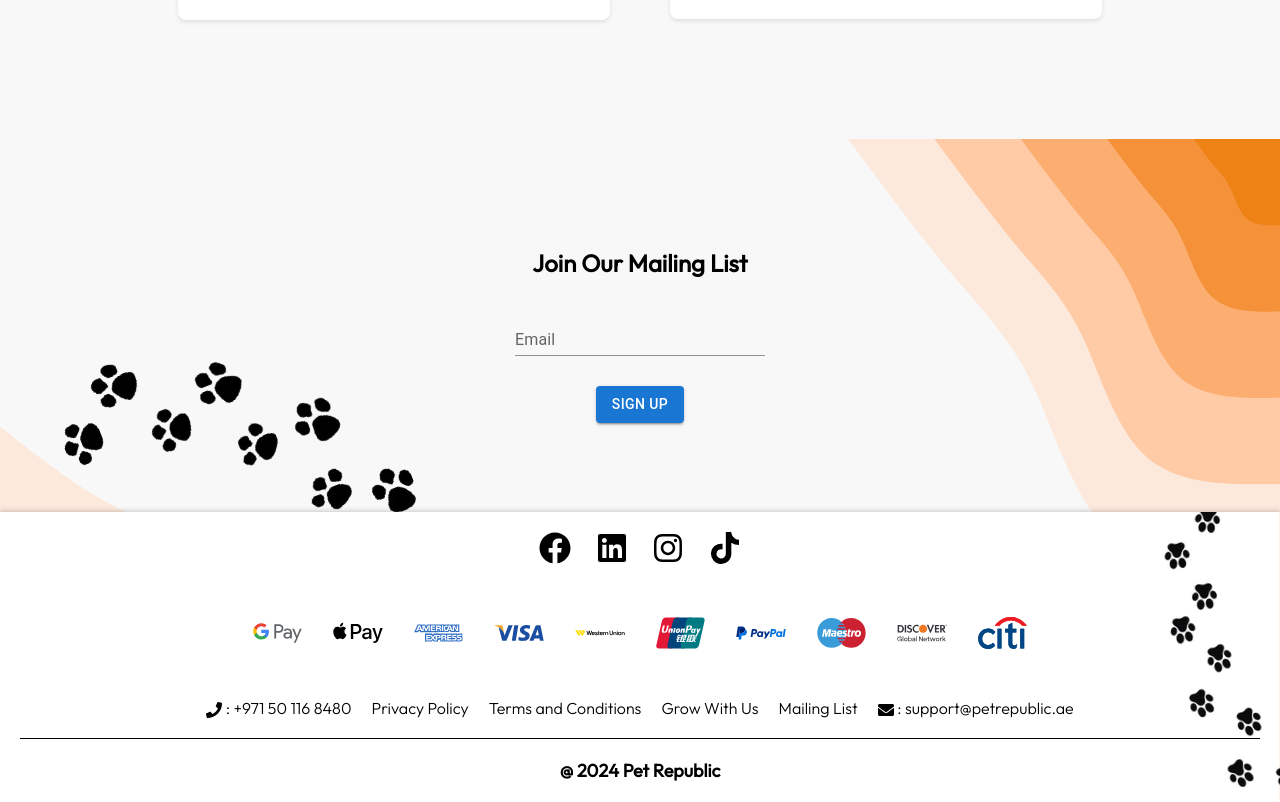
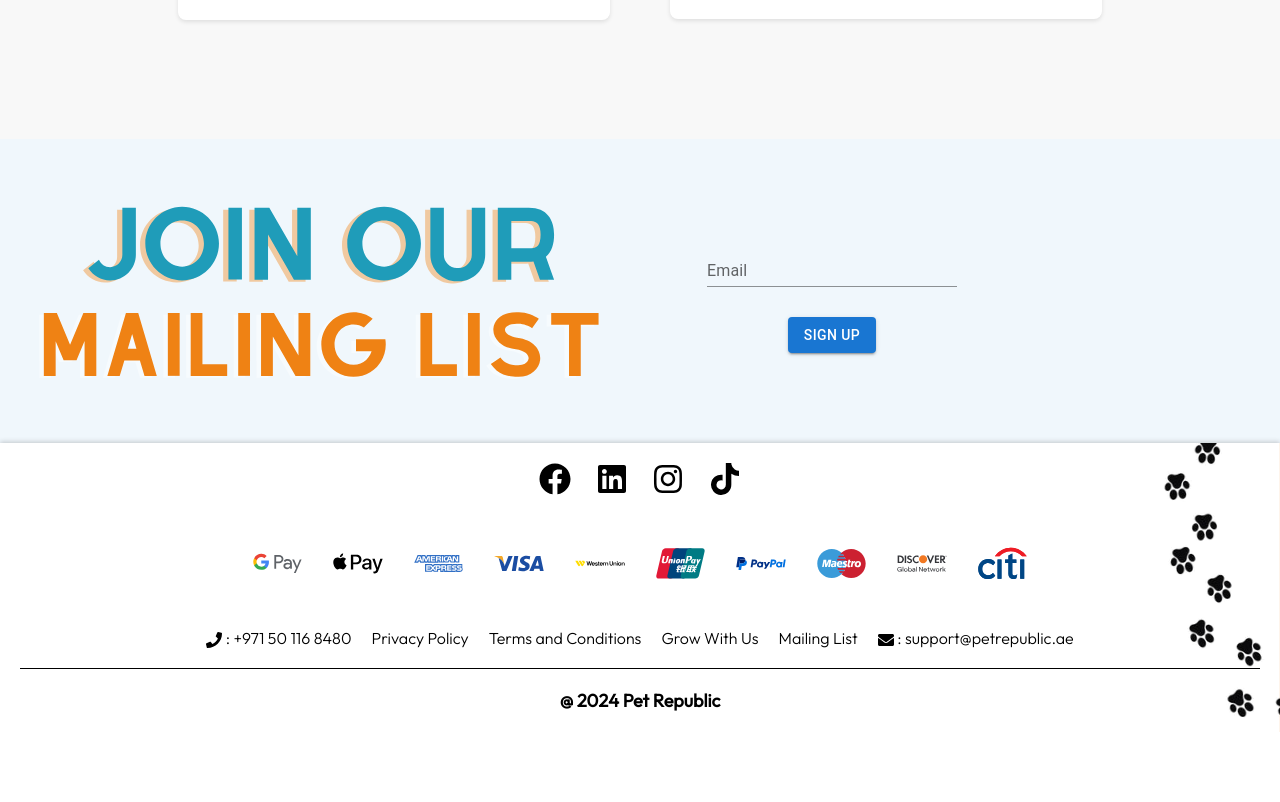
Before and after one commit to basil-ahmed/petrepublic-landing-page, a React (Create React App) app: page / in a window 1280 px wide. Shown: the part 2180-2982 px from the top of the page. After the commit the page ends 2912 px from the top, so only its background shows below. Built offline with nearby package versions, Linux system fonts and the light colour scheme.

Commit message:
mailing list bg improve

```diff
--- a/src/components/MailingList.css
+++ b/src/components/MailingList.css
@@ -1,9 +1,10 @@
 .signup-form {
     text-align: center;
-    padding: 20px;
+    /* padding: 20px; */
     padding: 7% 0%;
-    background-image: url("../assets/images/footerpaw2.svg");
-    background-size: cover;
+    background-color: #f0f7fc;
+    background-image: url("../assets/images/mailing-list-bg.svg");
+    background-size:contain;
     background-repeat: no-repeat;
 }
 
@@ -27,4 +28,5 @@
     flex-direction: column;
     align-items: center;
     justify-content: center;
+    padding-left: 30%;
 }
--- a/src/components/MailingList.js
+++ b/src/components/MailingList.js
@@ -40,7 +40,7 @@ function MailingList() {
 
     return (
         <div className="signup-form">
-            <h2>Join Our Mailing List</h2>
+            {/* <h2>Join Our Mailing List</h2> */}
             <form onSubmit={handleSubmit} className='sign-up'>
                 <TextField
                     label="Email"
```
Also changed, not shown: src/assets/images/mailing-list-bg.svg (added).
